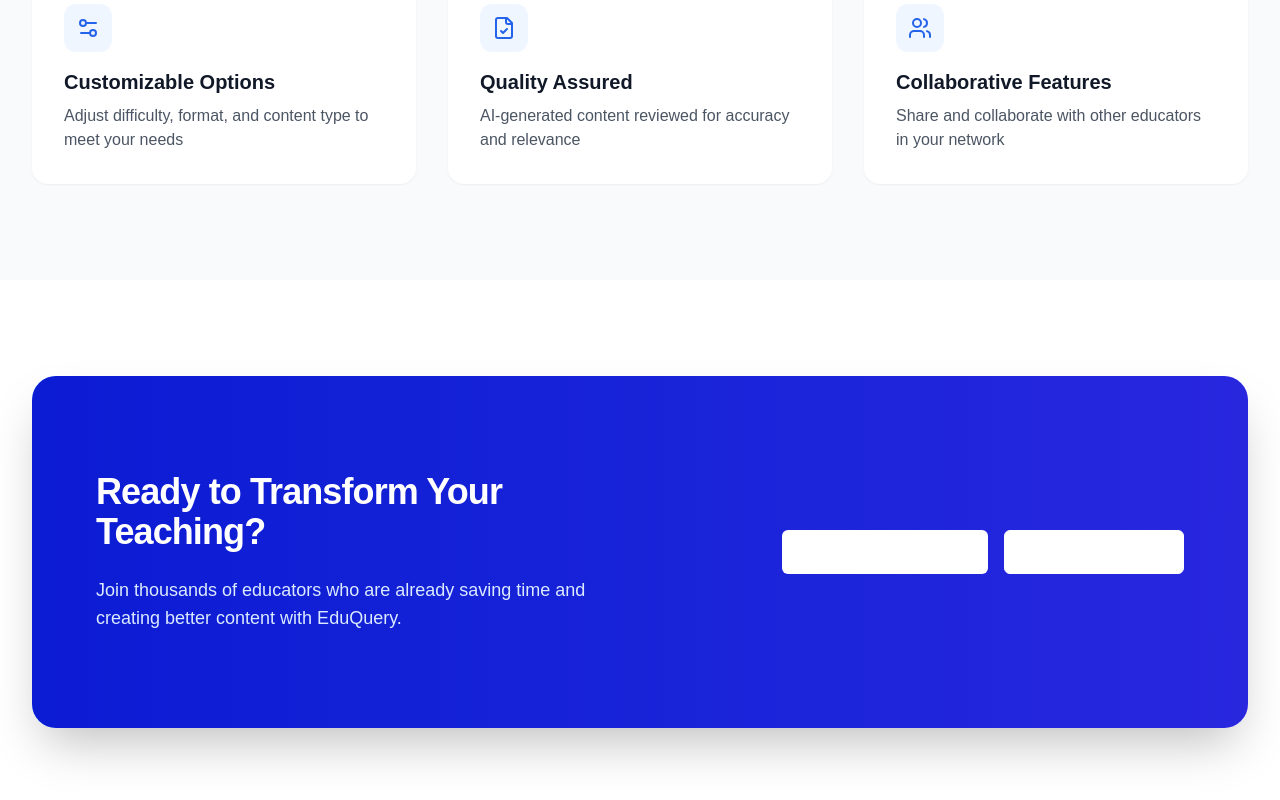
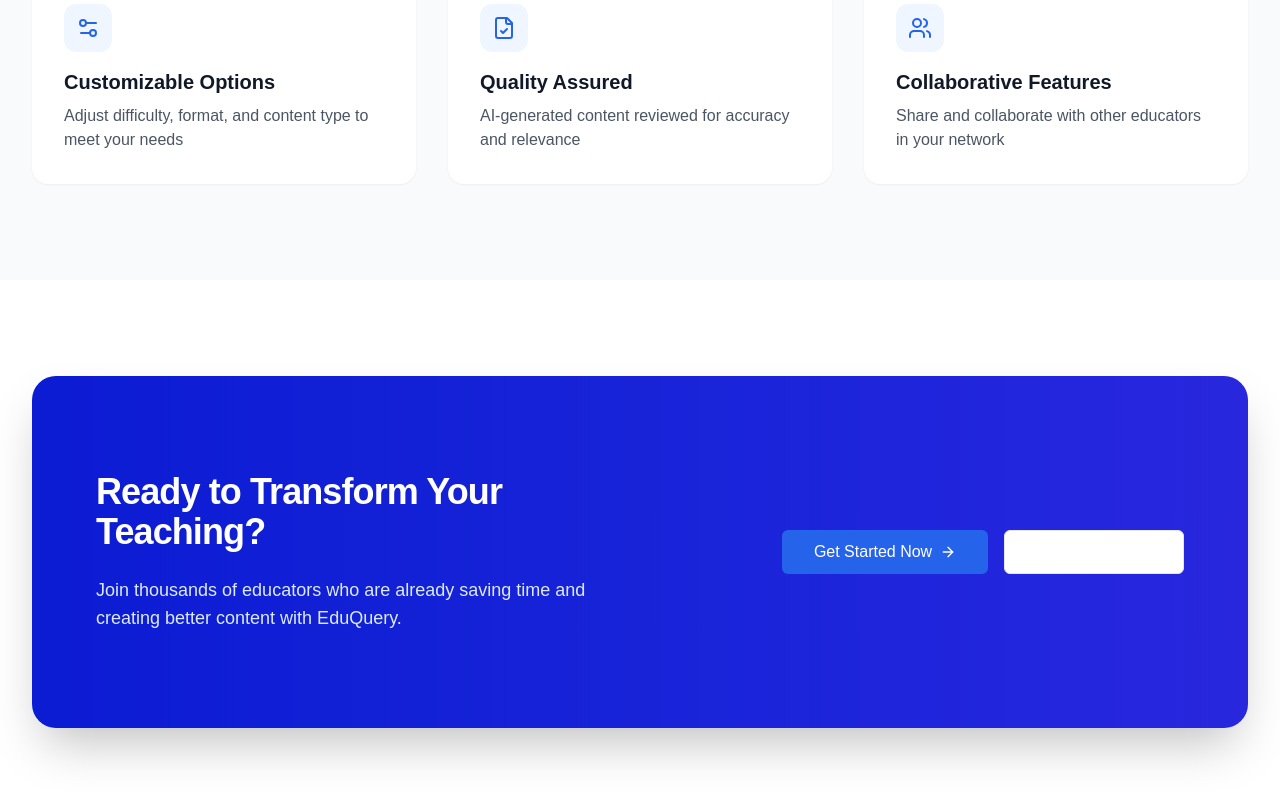
Before and after one commit to jhapran/QnA, a React (Vite) app: page / in a window 1280 px wide. Shown: the part 2029-2829 px from the top of the page. Built offline with nearby package versions, Linux system fonts and the light colour scheme; a web font is replaced by a local one.

Commit message:
Update landing.tsx

```diff
--- a/src/pages/landing.tsx
+++ b/src/pages/landing.tsx
@@ -277,7 +277,7 @@ export function Landing() {
                   >
                     <Button
                       size="lg"
-                      className="bg-white text-blue-600 hover:bg-blue-50"
+                      className="bg-green text-blue-600 hover:bg-blue-50"
                     >
                       Get Started Now
                       <ArrowRight className="ml-2 h-4 w-4" />
@@ -285,7 +285,7 @@ export function Landing() {
                     <Button
                       variant="outline"
                       size="lg"
-                      className="border-white text-white hover:bg-white/10"
+                      className="border-green text-white hover:bg-white/10"
                     >
                       Schedule Demo
                     </Button>
```
